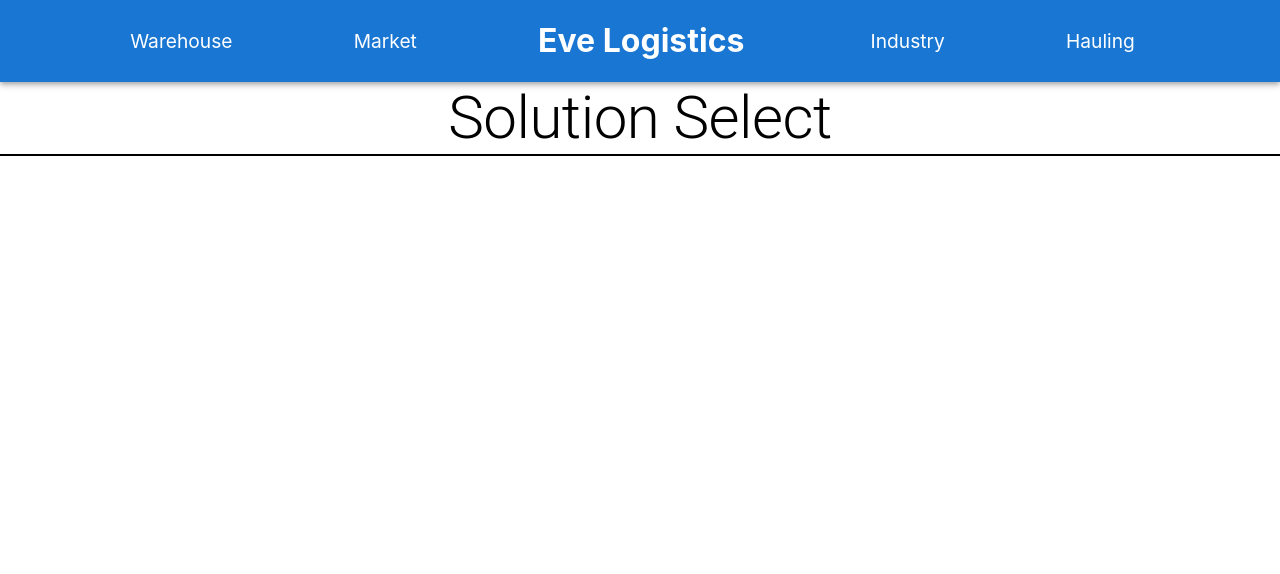
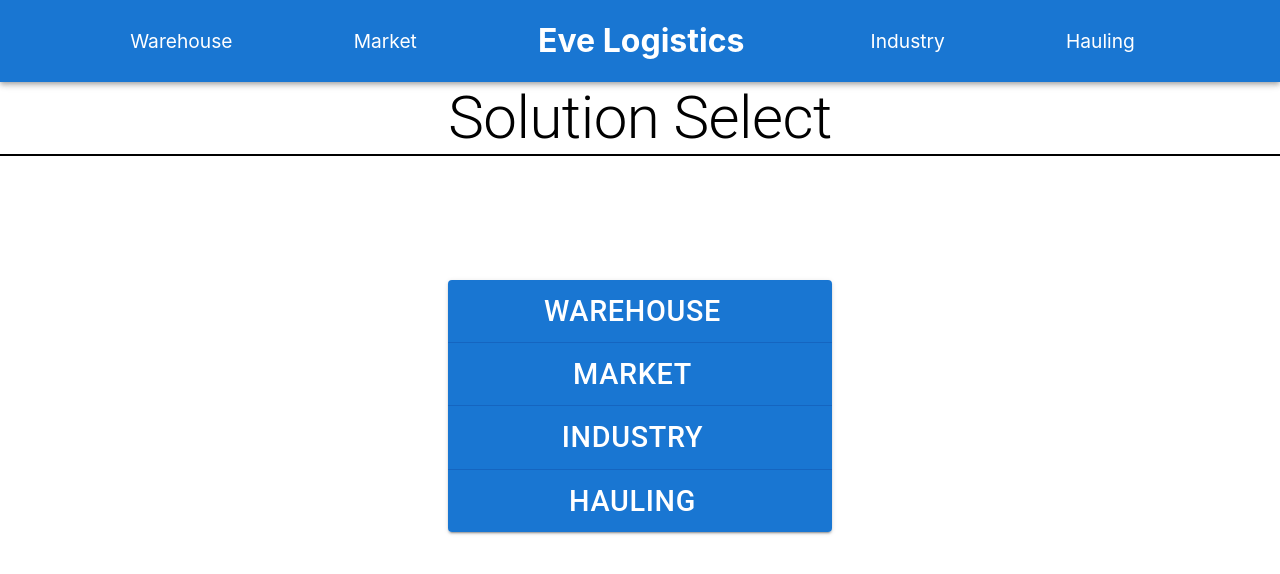
Before and after one commit to Revivedaniel/EveLogistics-Frontend, a React (Create React App) app in the folder eve-logistics-frontend/: page / in a window 1280 px wide. Shown: the top 574 px of the page. Built offline with nearby package versions, Linux system fonts and the light colour scheme.

Commit message:
Created button box and each button links to the respective solution

```diff
--- a/eve-logistics-frontend/src/general/SolutionSelect.module.css
+++ b/eve-logistics-frontend/src/general/SolutionSelect.module.css
@@ -3,3 +3,25 @@
     margin-top: 25px;
     border-bottom: 2px black solid;
 }
+
+.solutions {
+    display: flex;
+    justify-content: center;
+    align-items: center;
+    height: 500px;
+}
+
+.solutions div {
+    width: 30%;
+}
+
+.solutions div button {
+    font-size: x-large;
+}
+
+.link {
+    text-decoration: none;
+    color: #fff;
+    font-size: larger;
+    margin-right: 15px;
+}
--- a/eve-logistics-frontend/src/general/SolutionSelect.tsx
+++ b/eve-logistics-frontend/src/general/SolutionSelect.tsx
@@ -1,5 +1,14 @@
-import { Typography } from "@mui/material";
+import { Button, ButtonGroup, Typography } from "@mui/material";
+import { Box } from "@mui/system";
+import { Link } from "react-router-dom";
 import css from './SolutionSelect.module.css';
+
+const buttons = [
+    <Button key="one"><Link to={`warehouse`} className={css.link}>Warehouse</Link></Button>,
+    <Button key="two"><Link to={`market`} className={css.link}>Market</Link></Button>,
+    <Button key="three"><Link to={`industry`} className={css.link}>Industry</Link></Button>,
+    <Button key="four"><Link to={`hauling`} className={css.link}>Hauling</Link></Button>,
+  ];
 
 export default function SolutionSelect() {
   return (
@@ -7,6 +16,15 @@ export default function SolutionSelect() {
       <Typography variant="h2" className={css.h2}>
         Solution Select
       </Typography>
+      <Box className={css.solutions}>
+      <ButtonGroup
+        orientation="vertical"
+        aria-label="vertical contained button group"
+        variant="contained"
+      >
+        {buttons}
+      </ButtonGroup>
+    </Box>
     </>
   );
 }
```
